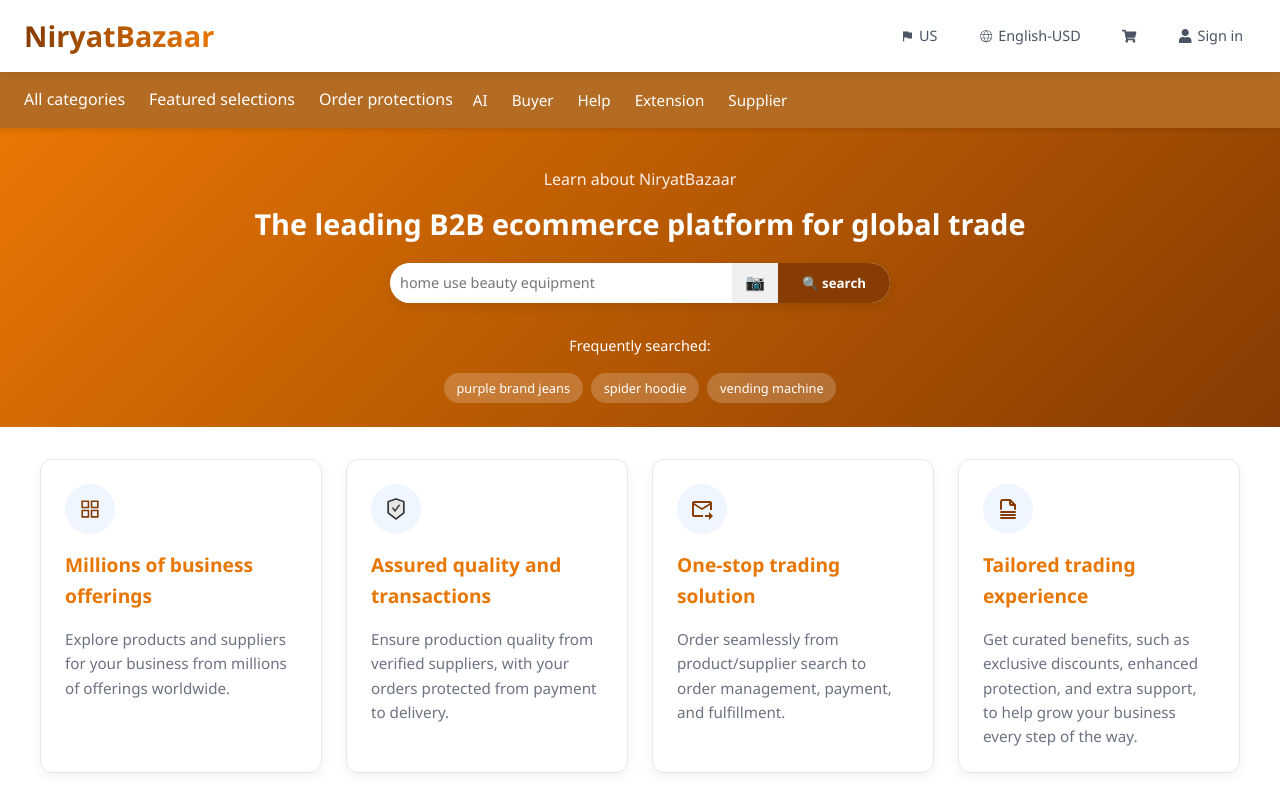
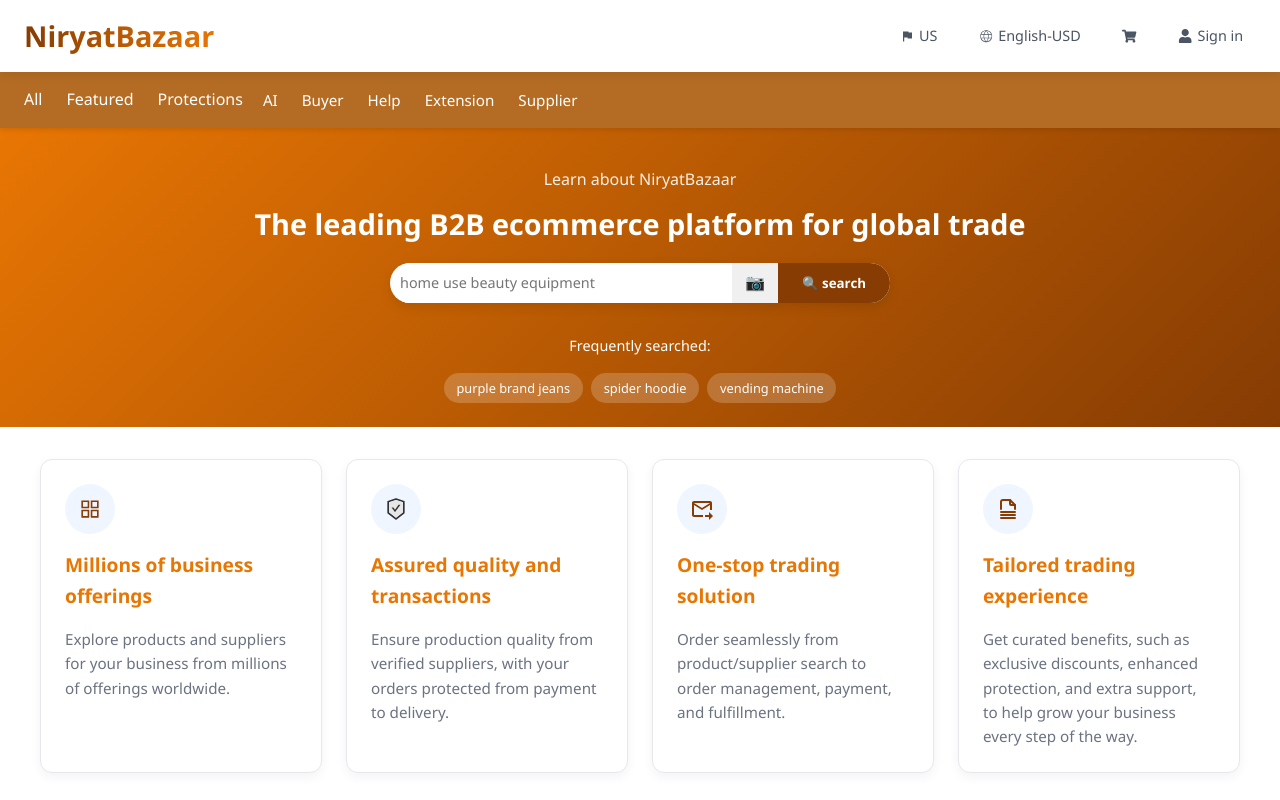
Before and after one commit to medhashree05/niryatbazaar, a React (Create React App) app in the folder frontend/: page / in a window 1280 px wide. Shown: the top 800 px of the page. Built offline with nearby package versions, Linux system fonts and the light colour scheme.

Commit message:
changes made

```diff
--- a/frontend/src/components/Header.js
+++ b/frontend/src/components/Header.js
@@ -318,7 +318,7 @@
       <div className="navbar_2">
         <div className="navbar2_left">
           <div className="menu-item-1">
-            All categories
+            All
             <div className="dropdown-1">
               <div className='d_1'>
                 <div className="categories-left">
@@ -339,7 +339,7 @@
           </div>
 
           <div className='menu-item-1'>
-            Featured selections
+            Featured
             <div className='dropdown-1'>
               <div className='d_2'>
                 <div className="featured-card">
@@ -366,7 +366,7 @@
           </div>
 
           <div className='menu-item-1'>
-            Order protections
+            Protections
             <div className='dropdown-1'>
               <div className='d_3'>
                 <div className="dropdown-card">
```
